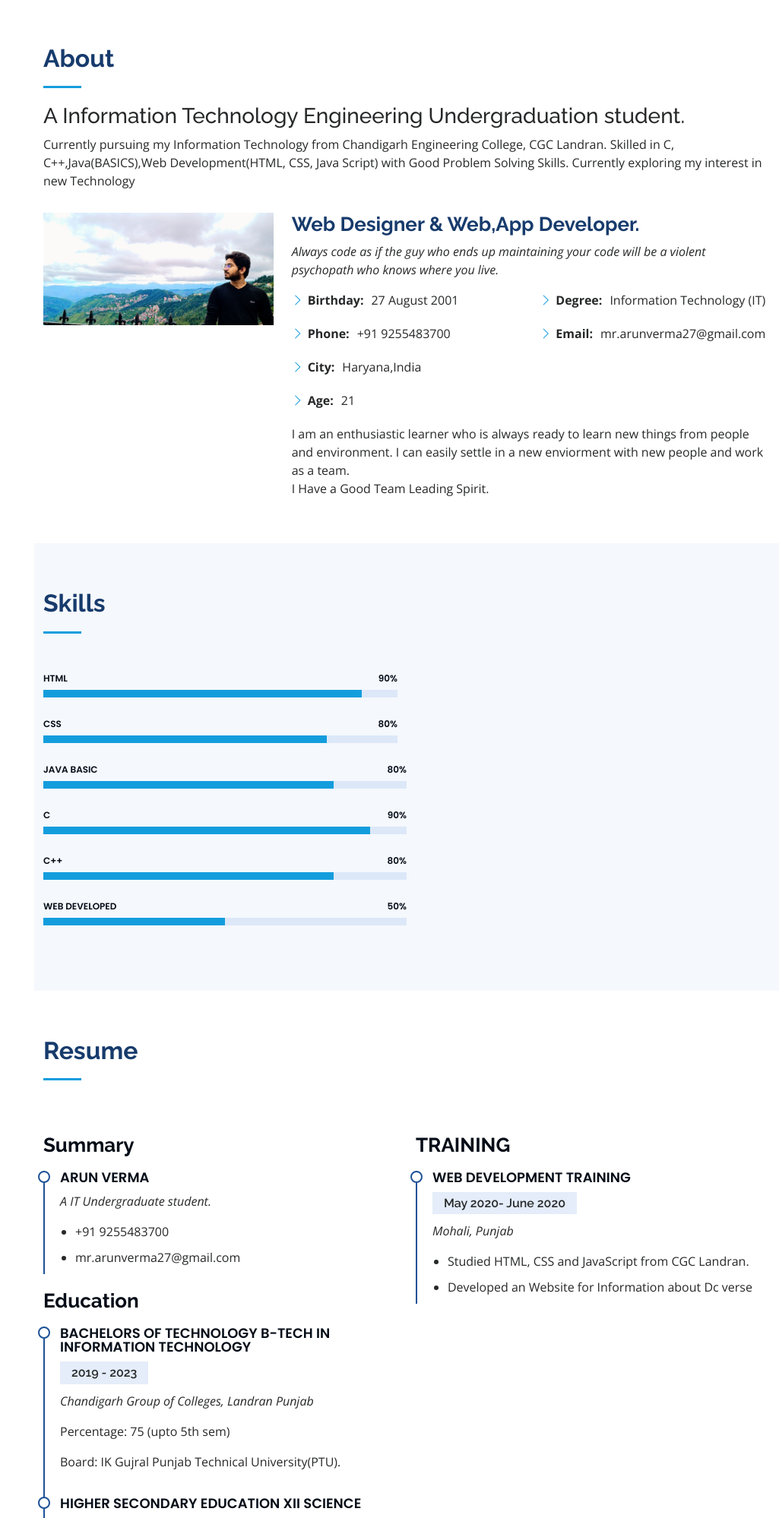
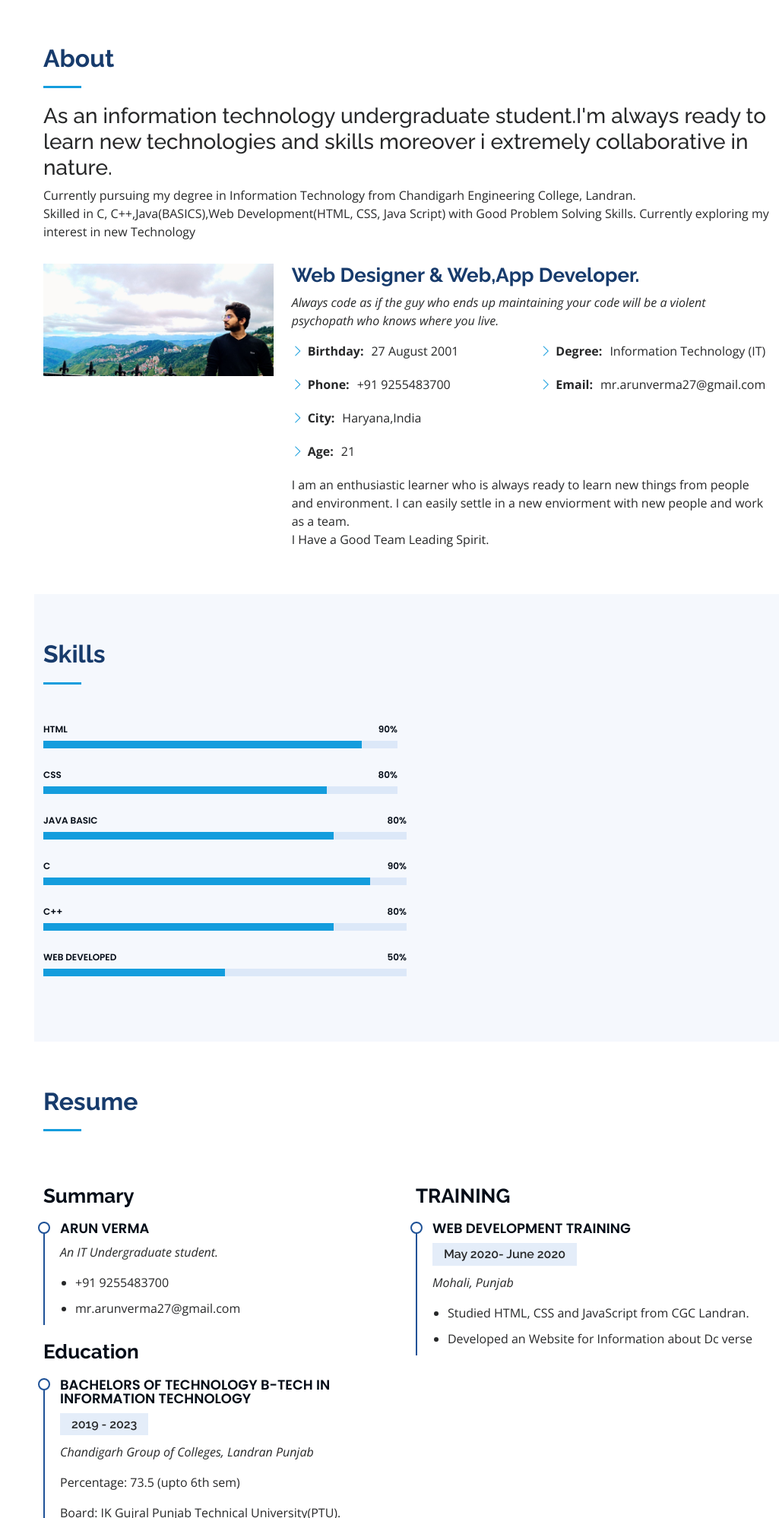
Before and after one commit to arunverma12/portfolio, a plain HTML site: page index.html in a window 1280 px wide. Shown: the part 802-2800 px from the top of the page at 76% size, without its empty margins (255-1280 px from the left). Drawn offline with nearby package versions, Linux system fonts and the light colour scheme.

Commit message:
yo wtsap

```diff
--- a/index.html
+++ b/index.html
@@ -63,7 +63,7 @@
   <section id="hero" class="d-flex flex-column justify-content-center align-items-center">
     <div class="hero-container" data-aos="fade-in">
       <h1>Arun Verma</h1>
-      <p>I'm a <span class="typed" data-typed-items="IT Undergraduate,student"></span></p>
+      <p>I'm <span class="typed" data-typed-items=" an IT Undergraduate,student"></span></p>
     </div>
   </section><!-- End Hero -->
 
@@ -75,8 +75,9 @@
 
         <div class="section-title">
           <h2>About</h2>
-          <h3>A Information Technology Engineering Undergraduation student.</h3>
-          <p>Currently pursuing my Information Technology from Chandigarh Engineering College, CGC Landran. Skilled in C, C++,Java(BASICS),Web Development(HTML, CSS, Java Script) with Good Problem Solving Skills. Currently exploring my interest in new Technology</p>
+          <h3>As an information technology undergraduate student.I'm always ready to learn new technologies and skills moreover i  extremely collaborative in nature.</h3>
+          <p>Currently pursuing my degree in Information Technology from Chandigarh Engineering College, Landran.</p>
+          <p>Skilled in C, C++,Java(BASICS),Web Development(HTML, CSS, Java Script) with Good Problem Solving Skills. Currently exploring my interest in new Technology</p>
     </div>
 
         <div class="row">
@@ -188,7 +189,7 @@
             <h3 class="resume-title">Summary</h3>
             <div class="resume-item pb-0">
               <h4>Arun Verma</h4>
-              <p><em>A IT Undergraduate student.</em></p>
+              <p><em>An IT Undergraduate student.</em></p>
               <ul>
                 <li>+91 9255483700</li>
                 <li>mr.arunverma27@gmail.com</li>
@@ -200,7 +201,7 @@
               <h4>BACHELORS OF TECHNOLOGY B-TECH IN INFORMATION TECHNOLOGY </h4>
               <h5>2019 - 2023</h5>
               <p><em>Chandigarh Group of Colleges, Landran Punjab</em></p>
-              <p>Percentage: 75 (upto 5th sem)</p>
+              <p>Percentage: 73.5 (upto 6th sem)</p>
               <p>Board: IK Gujral Punjab Technical University(PTU).</p>
             </div>
             <div class="resume-item">
@@ -320,6 +321,7 @@
                 <i class="bi bi-phone"></i>
                 <h4>Call:</h4>
                 <p>+91 9255483700</p>
+                <p>+91 8431003200</p>
               </div>
             </div>
           </div>
```
